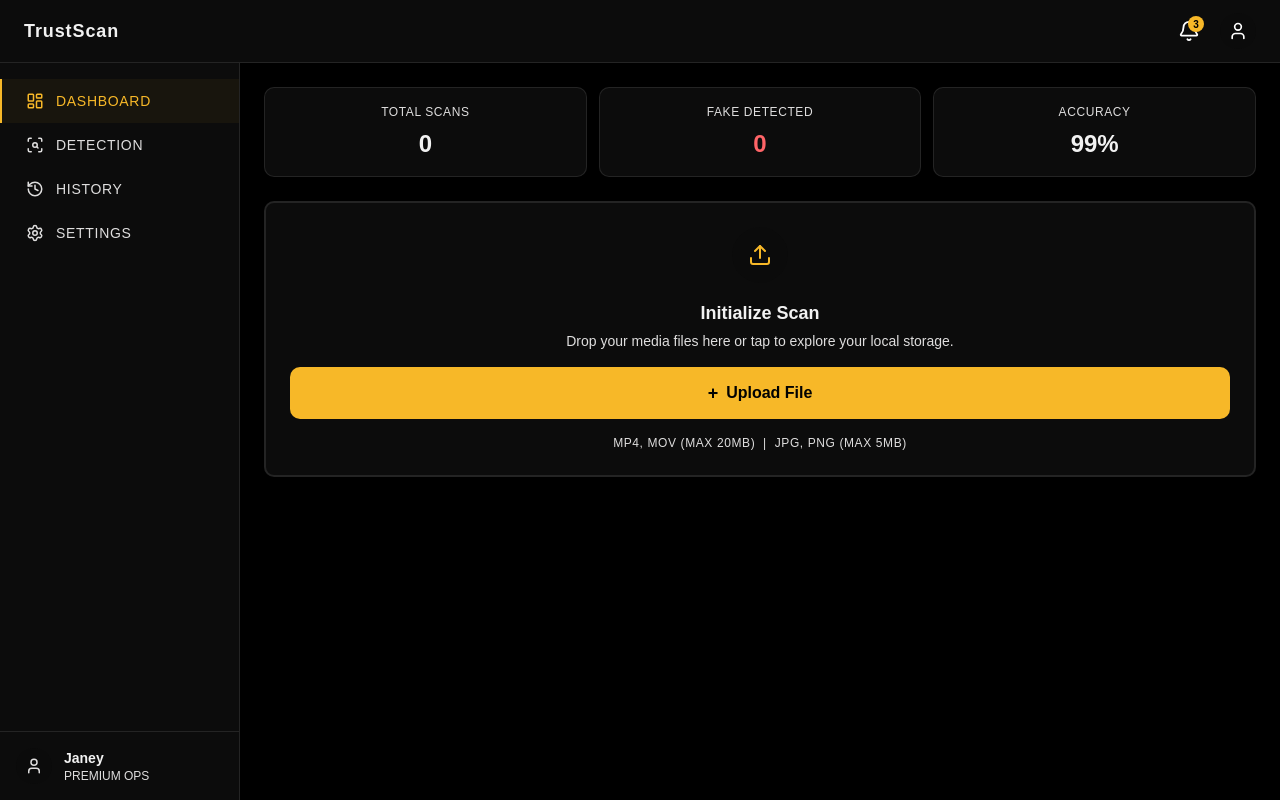
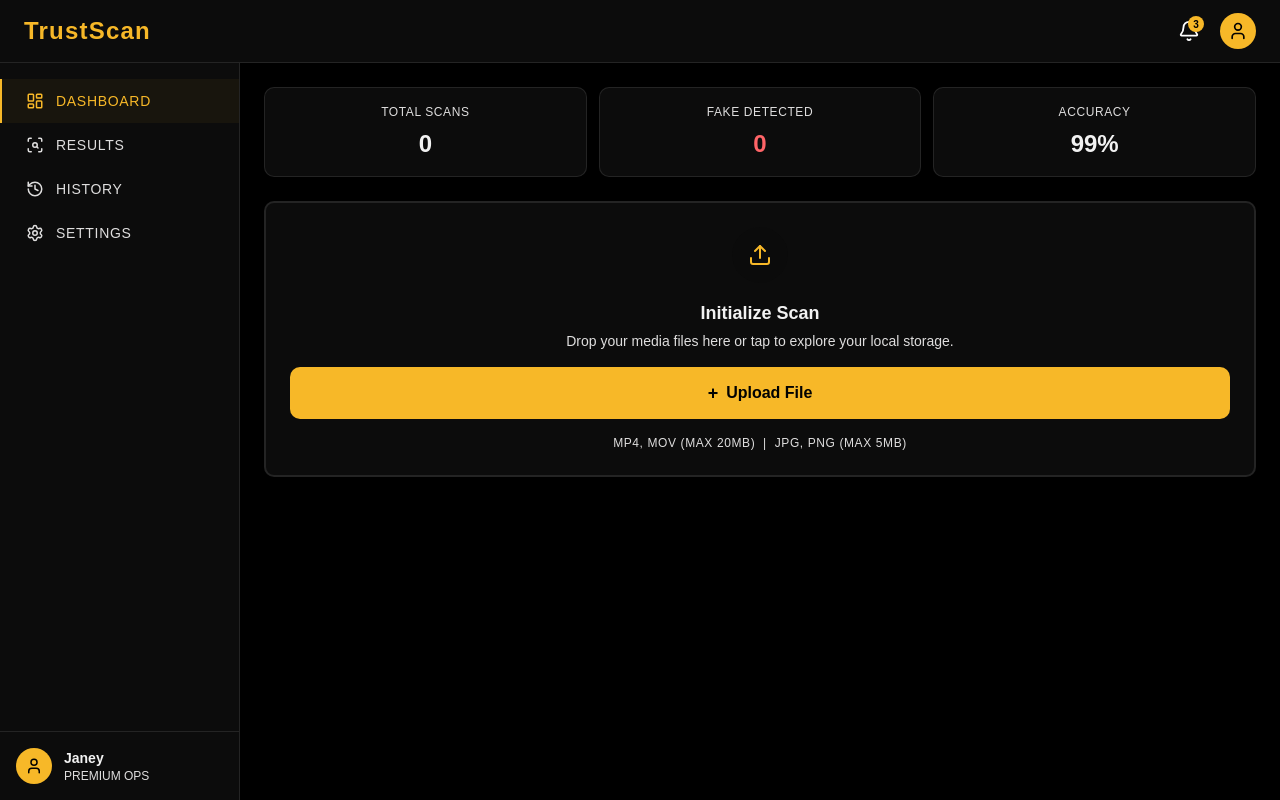
Before and after one commit to Sidney-130/verify-wave-test, a React (Vite) app: page / in a window 1280 px wide. Built offline with nearby package versions, Linux system fonts and the light colour scheme.

Commit message:
update navbar and sidebar

```diff
--- a/src/components/Navbar.tsx
+++ b/src/components/Navbar.tsx
@@ -1,4 +1,12 @@
-import { Bell, Menu, User, LayoutDashboard, ScanSearch, History, Settings } from "lucide-react";
+import {
+  Bell,
+  Menu,
+  User,
+  LayoutDashboard,
+  ScanSearch,
+  History,
+  Settings,
+} from "lucide-react";
 import { NavLink } from "react-router-dom";
 import { useUIStore } from "../store/uiStore";
 
@@ -8,7 +16,7 @@ interface NavbarProps {
 
 const navItems = [
   { to: "/", label: "Dashboard", icon: LayoutDashboard },
-  { to: "/detection", label: "Detection", icon: ScanSearch },
+  { to: "/results", label: "Results", icon: ScanSearch },
   { to: "/history", label: "History", icon: History },
   { to: "/settings", label: "Settings", icon: Settings },
 ];
@@ -26,7 +34,7 @@ export function Navbar({ onMenuClick }: NavbarProps) {
           <Menu size={24} />
         </button>
 
-        <span className="hidden md:block text-lg font-bold tracking-wider text-foreground">
+        <span className="hidden md:block text-2xl font-bold tracking-wider text-primary">
           TrustScan
         </span>
 
@@ -41,7 +49,7 @@ export function Navbar({ onMenuClick }: NavbarProps) {
           </button>
           <NavLink
             to="/profile"
-            className="w-9 h-9 rounded-full bg-muted flex items-center justify-center text-white hover:scale-110 transition-transform"
+            className="w-9 h-9 rounded-full bg-primary flex items-center justify-center text-primary-foreground hover:scale-110 transition-transform"
           >
             <User size={20} />
           </NavLink>
--- a/src/components/Sidebar.tsx
+++ b/src/components/Sidebar.tsx
@@ -10,7 +10,7 @@ import {
 
 const navItems = [
   { to: "/", label: "Dashboard", icon: LayoutDashboard },
-  { to: "/detection", label: "Detection", icon: ScanSearch },
+  { to: "/results", label: "Results", icon: ScanSearch },
   { to: "/history", label: "History", icon: History },
   { to: "/settings", label: "Settings", icon: Settings },
 ];
@@ -55,7 +55,7 @@ export function Sidebar({ open, onClose }: SidebarProps) {
                 `flex items-center gap-3 px-6 py-3 text-sm font-medium uppercase tracking-wider transition-colors border-l-2 ${
                   isActive
                     ? "text-primary border-primary bg-primary/5"
-                    : "text-muted-foreground border-transparent hover:bg-muted/40 hover:text-yellow-400/80"
+                    : "text-muted-foreground border-transparent hover:bg-muted/40 hover:text-primary/70"
                 }`
               }
             >
@@ -68,10 +68,10 @@ export function Sidebar({ open, onClose }: SidebarProps) {
         <NavLink
           to="/profile"
           onClick={onClose}
-          className="px-4 py-4 border-t border-border flex items-center gap-3 hover:bg-muted/30 transition-colors"
+          className="px-4 py-4 border-t border-border flex items-center gap-3 hover:bg-muted/30 transition-colors hover:text-primary/70"
         >
-          <div className="w-9 h-9 rounded-full bg-muted flex items-center justify-center shrink-0">
-            <User size={18} className="text-muted-foreground" />
+          <div className="w-9 h-9 rounded-full bg-primary flex items-center justify-center shrink-0 hover:text-primary/70">
+            <User size={18} className="text-primary-foreground" />
           </div>
           <div className="min-w-0">
             <p className="text-sm font-semibold text-foreground truncate">
```
